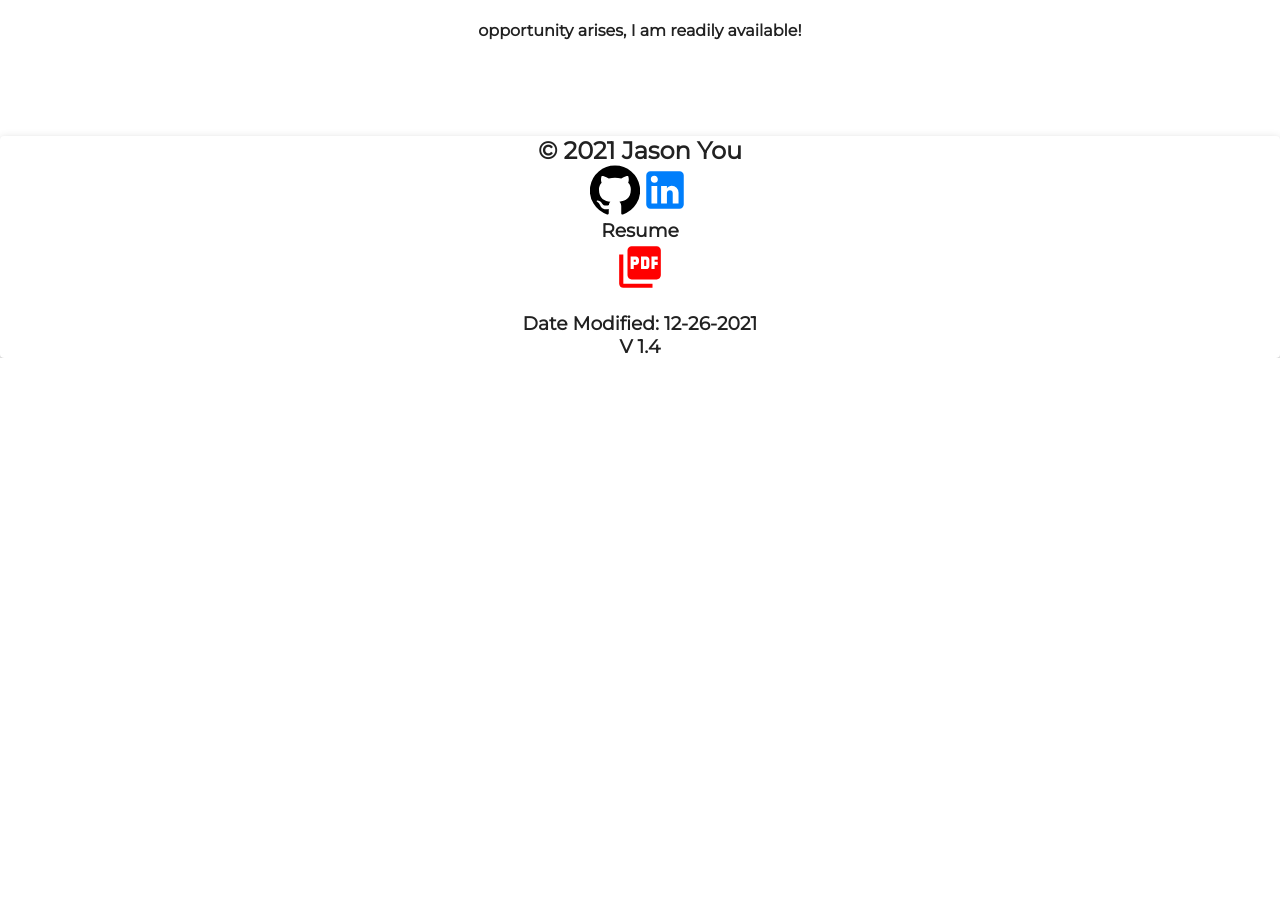
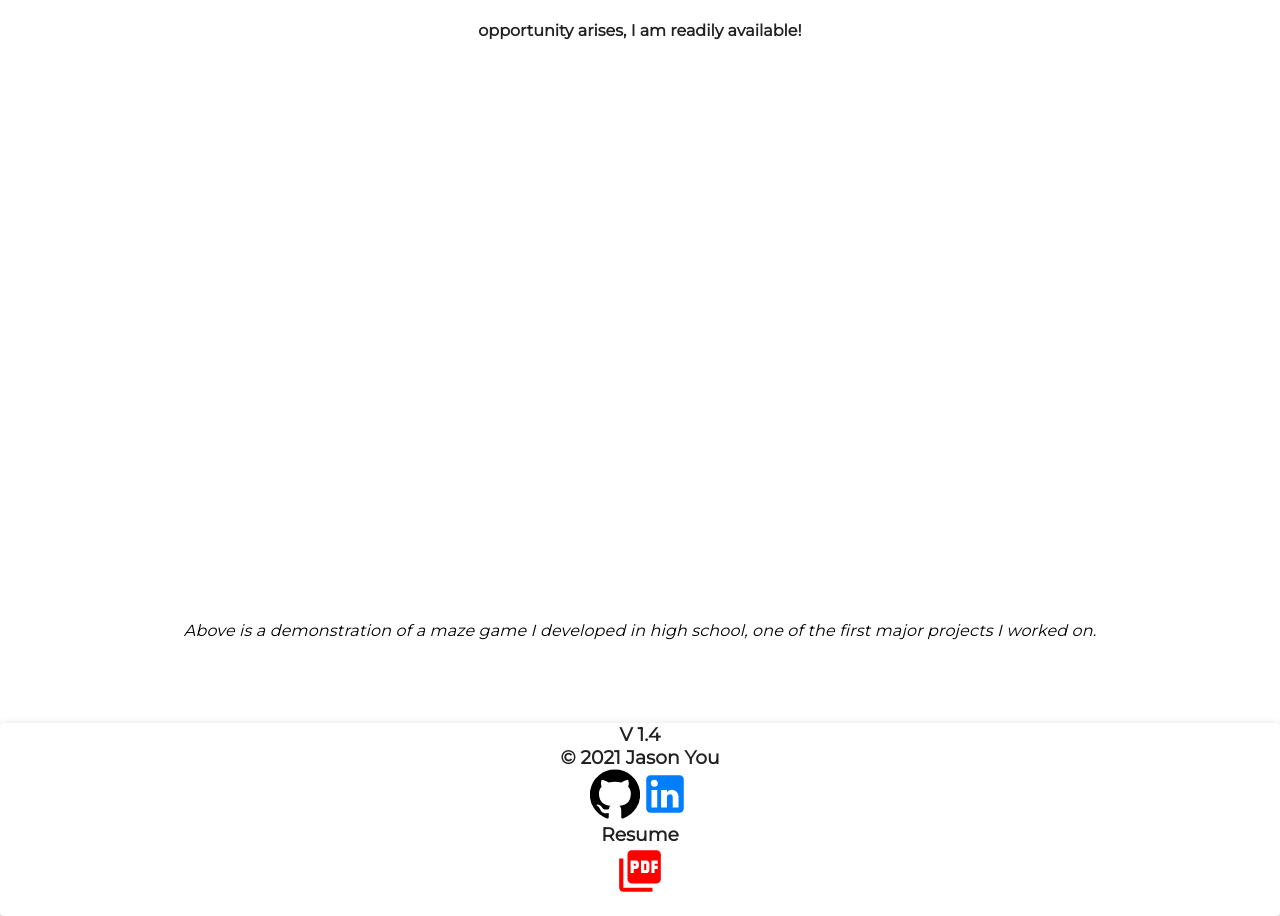
Before and after one commit to jyou044/personalwebsite, a React (Create React App) app: page /MyStory in a window 1280 px wide. Shown: the part 922-1838 px from the top of the page. Before the commit the page ends 1280 px from the top, so only its background shows below. Built offline with nearby package versions, Linux system fonts and the light colour scheme.

Commit message:
added video of mouse maze project

```diff
--- a/src/FooterVal.js
+++ b/src/FooterVal.js
@@ -14,10 +14,9 @@ class FooterVal extends Component {
       <div>
         <Paper elevation={3}>
           {this.props.children}
-          <h2 className="white-text"><center>© {this.state.currentDateTime} Jason You</center></h2>
+          <h3 className="grey-text text-lighten-4"><center> V 1.4</center></h3>
+          <h3 className="white-text"><center>© {this.state.currentDateTime} Jason You</center></h3>
           <SocialFollow />
-          <h3 className="white-text"><center>Date Modified: 12-26-2021</center></h3>
-          <h3 className="grey-text text-lighten-4"><center> V 1.4</center></h3>
         </Paper>
       </div>
     );
--- a/src/components/Experience/Experience.css
+++ b/src/components/Experience/Experience.css
@@ -1,12 +1,22 @@
 /*
 * Code written by: Jason You
 */
-.Experience {
-    box-sizing: border-box;
-    margin: 0;
-    padding: 0;
-    font-family: 'Montserrat', sans-serif;
-  }
+.player-wrapper {
+  width: auto;
+  height: auto;
+}
+.react-player {
+  padding-top: 56.25%;
+  position: relative;
+}
+
+.react-player > div {
+  position: absolute;
+  top: 0;
+left: 0;
+width: 100%;
+height: 100%;
+}
   @media screen and (max-width: 900px) {
     .Experience {
         position: relative;
--- a/src/components/Experience/Experience.js
+++ b/src/components/Experience/Experience.js
@@ -5,6 +5,7 @@ import React from 'react';
 import Grid from '@material-ui/core/Grid';
 import Typography from '@material-ui/core/Typography';
 import { makeStyles } from '@material-ui/core/styles';
+import ReactPlayer from 'react-player'
 import './Experience.css';
 
 const useStyles = makeStyles((theme) => ({
@@ -34,6 +35,10 @@ const useStyles = makeStyles((theme) => ({
         alignItems: 'center',
         justifyContent: 'center',
     },
+    videoFormat: {
+        marginBottom: '1rem',
+        textAlign: 'center',
+    },
 }));
 
 export default function Experience() {
@@ -50,7 +55,7 @@ export default function Experience() {
                 <Grid item alignContent='flex-start' alignItems='flex-start' justify='flex-start' container xs className={classes.pictureFormat}>
                     <img
                         alt="iriver"
-                        height="200"
+                        height="300"
                         src={`${process.env.PUBLIC_URL}/source/iriver.jpg`}
                         title="iriver"
                     />
@@ -80,6 +85,21 @@ export default function Experience() {
                     <Typography paragraph align="center" className={classes.spacing} gutterBottom><i>The "Hello World" program was one of the first lines of code I wrote</i></Typography>
                 </Grid>
             </Grid>
+            <Grid container justify="center" stype={{paddingBottom: 10}}>
+                <Grid item className={classes.pictureFormat}>
+                    <ReactPlayer
+                        alt="Maze Game"
+                        url="https://www.youtube.com/watch?v=jm5wbTU3lYk&ab_channel=bagelboi360"
+                        className="react-player"
+                                playing={false}
+                                muted={true}
+                                width="100%"
+                                height="500"
+                                controls={true}
+                                />
+                        <Typography paragraph align="center" className={classes.spacing} gutterBottom><i>Above is a demonstration of a maze game I developed in high school, one of the first major projects I worked on.</i></Typography>
+                </Grid>
+            </Grid>
         </div>
     );
 }
```
Also changed, not shown: public/source/iriver.jpg, 1 other file (tests, documents, lock files or other folders).
